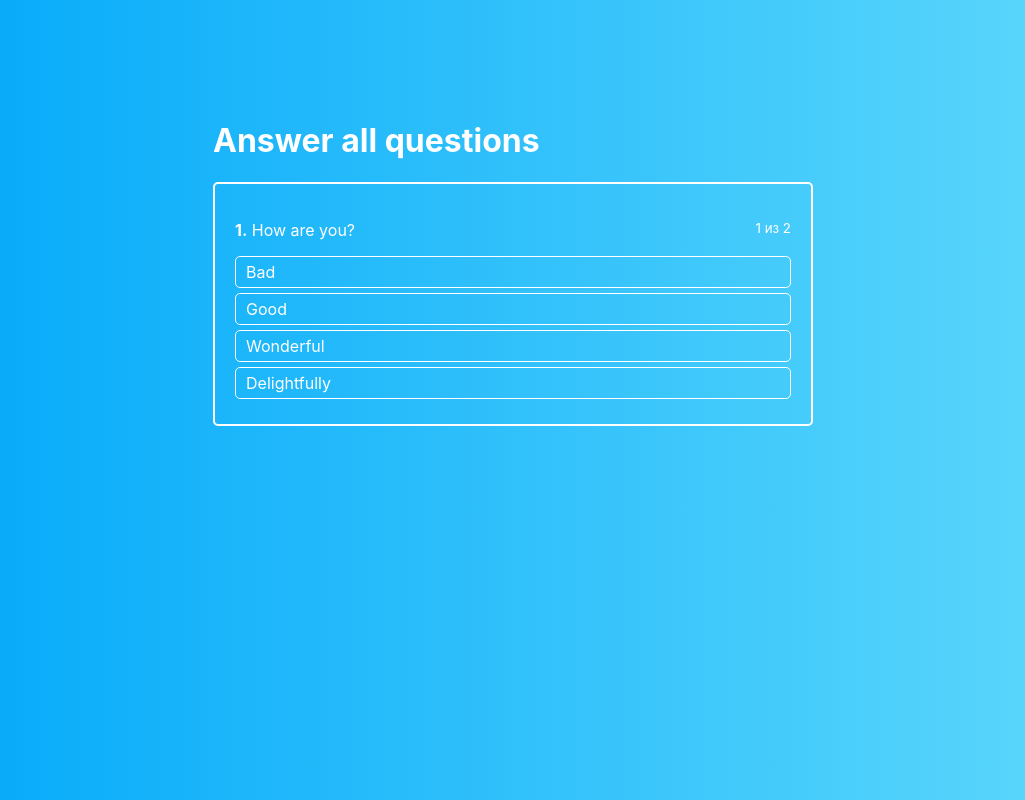
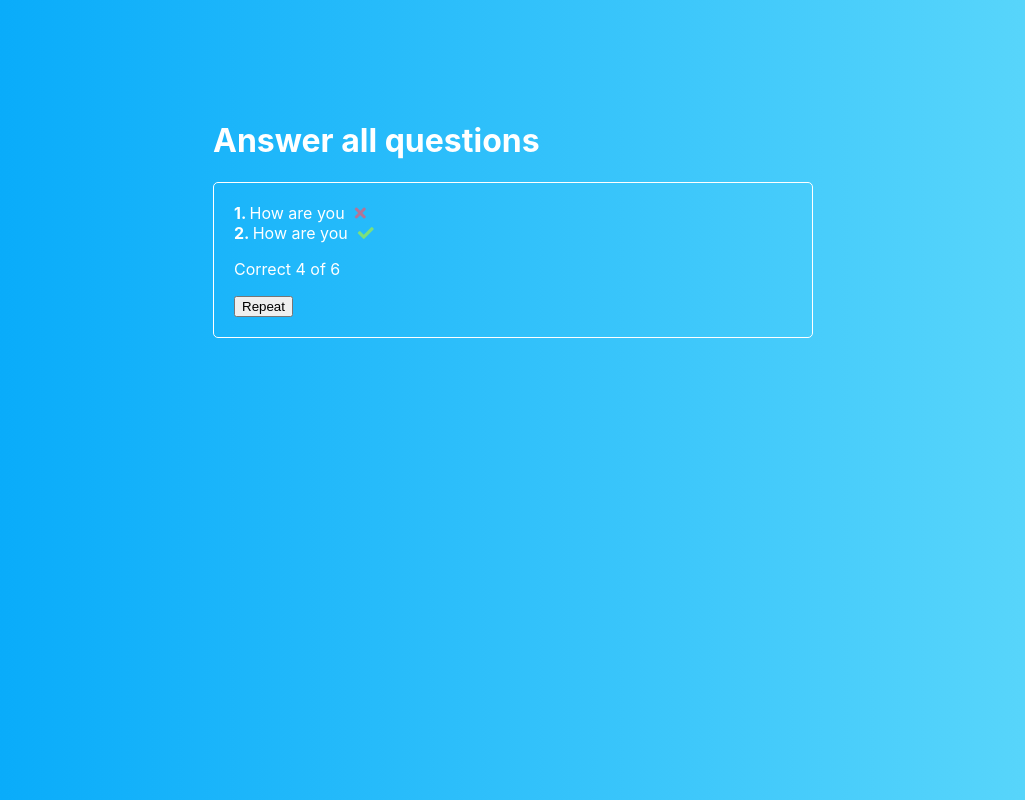
Before and after one commit to shumikhinigor/react, a React (Create React App) app: page / in a window 1280 px wide. Shown: the whole page, without its empty margins (127-1152 px from the left). Built offline with nearby package versions, Linux system fonts and the light colour scheme.

Commit message:
output of results

```diff
--- a/public/index.html
+++ b/public/index.html
@@ -24,7 +24,8 @@
       work correctly both with client-side routing and a non-root public URL.
       Learn how to configure a non-root public URL by running `npm run build`.
     -->
-    <title>React App</title>
+    <link rel="stylesheet" href="https://use.fontawesome.com/releases/v5.15.4/css/all.css" integrity="sha384-DyZ88mC6Up2uqS4h/KRgHuoeGwBcD4Ng9SiP4dIRy0EXTlnuz47vAwmeGwVChigm" crossorigin="anonymous"/>
+    <title>Quiz App</title>
   </head>
   <body>
     <noscript>You need to enable JavaScript to run this app.</noscript>
--- a/src/components/QuizActive/QuizActive.js
+++ b/src/components/QuizActive/QuizActive.js
@@ -11,7 +11,7 @@ class QuizActive extends Component {
 						<strong>{ this.props.answerNumber }.</strong>&nbsp;
 						{ this.props.question }
 					</span>
-					<small>{ this.props.answerNumber } из { this.props.quizLength }</small>
+					<small>{ this.props.answerNumber } of { this.props.quizLength }</small>
 				</p>
 
 				<AnswersList
--- /dev/null
+++ b/src/components/QuizFinished/QuizFinished.js
@@ -0,0 +1,31 @@
+import { Component } from 'react'
+import classes from './QuizFinished.module.sass'
+
+class QuizFinished extends Component {
+	render() {
+		return (
+			<div className={ classes.QuizFinished }>
+				<ul>
+					<li>
+						<strong>1. </strong>
+						How are you
+						<i className={ 'fa fa-times ' + classes.error } />
+					</li>
+					<li>
+						<strong>2. </strong>
+						How are you
+						<i className={ 'fa fa-check ' + classes.success } />
+					</li>
+				</ul>
+
+				<p>Correct 4 of 6</p>
+
+				<div>
+					<button>Repeat</button>
+				</div>
+			</div>
+		)
+	}
+}
+
+export default QuizFinished
--- /dev/null
+++ b/src/components/QuizFinished/QuizFinished.module.sass
@@ -0,0 +1,17 @@
+.QuizFinished
+	padding: 20px
+	color: #ffffff
+	border: 1px solid #ffffff
+	border-radius: 5px
+	box-sizing: border-box
+	& ul
+		list-style: none
+		padding: 0
+		margin: 0
+		& li
+			& i
+				margin-left: 10px
+				&.success
+					color: rgba(161, 240, 69, .7)
+				&.error
+					color: rgba(240, 87, 108, .7)
--- a/src/containers/Quiz/Quiz.js
+++ b/src/containers/Quiz/Quiz.js
@@ -1,11 +1,13 @@
 import { Component } from 'react'
 import classes from './Quiz.module.sass'
-import QuizActive from '../../components/QuizActive/QuizActive';
+import QuizActive from '../../components/QuizActive/QuizActive'
+import QuizFinished from '../../components/QuizFinished/QuizFinished'
 
 class Quiz extends Component {
 	constructor(props) {
 		super(props)
 		this.state = {
+			isFinished: true,
 			activeQuestions: 0,
 			answerState: null, // { [id]: 'success || error' }
 			quiz: [
@@ -47,7 +49,7 @@ class Quiz extends Component {
 		if (question.correctAnswerId === answerId) {
 			this.setState({ answerState: { [answerId]: 'success' } })
 			const timeout = setTimeout(() => {
-				if (this.isQuizFinished()) console.log('Finished')
+				if (this.isQuizFinished()) this.setState({ isFinished: true })
 				else this.setState({ activeQuestions: activeQuestions + 1, answerState: null })
 
 				clearTimeout(timeout)
@@ -66,7 +68,13 @@ class Quiz extends Component {
 			<div className={ classes.Quiz }>
 				<div className={ classes.Wrapper }>
 					<h1>Answer all questions</h1>
-					<QuizActive
+
+					{
+						this.state.isFinished
+							? <QuizFinished
+
+							/>
+							: <QuizActive
 								answers={ this.state.quiz[this.state.activeQuestions].answers }
 								question={ this.state.quiz[this.state.activeQuestions].question }
 								onClickAnswer={ this.onClickAnswerHandler }
@@ -74,6 +82,7 @@ class Quiz extends Component {
 								answerNumber={ this.state.activeQuestions + 1 }
 								state={ this.state.answerState }
 							/>
+					}
 				</div>
 			</div>
 		)
```
Lines whose indentation alone changed are shown as unchanged.
